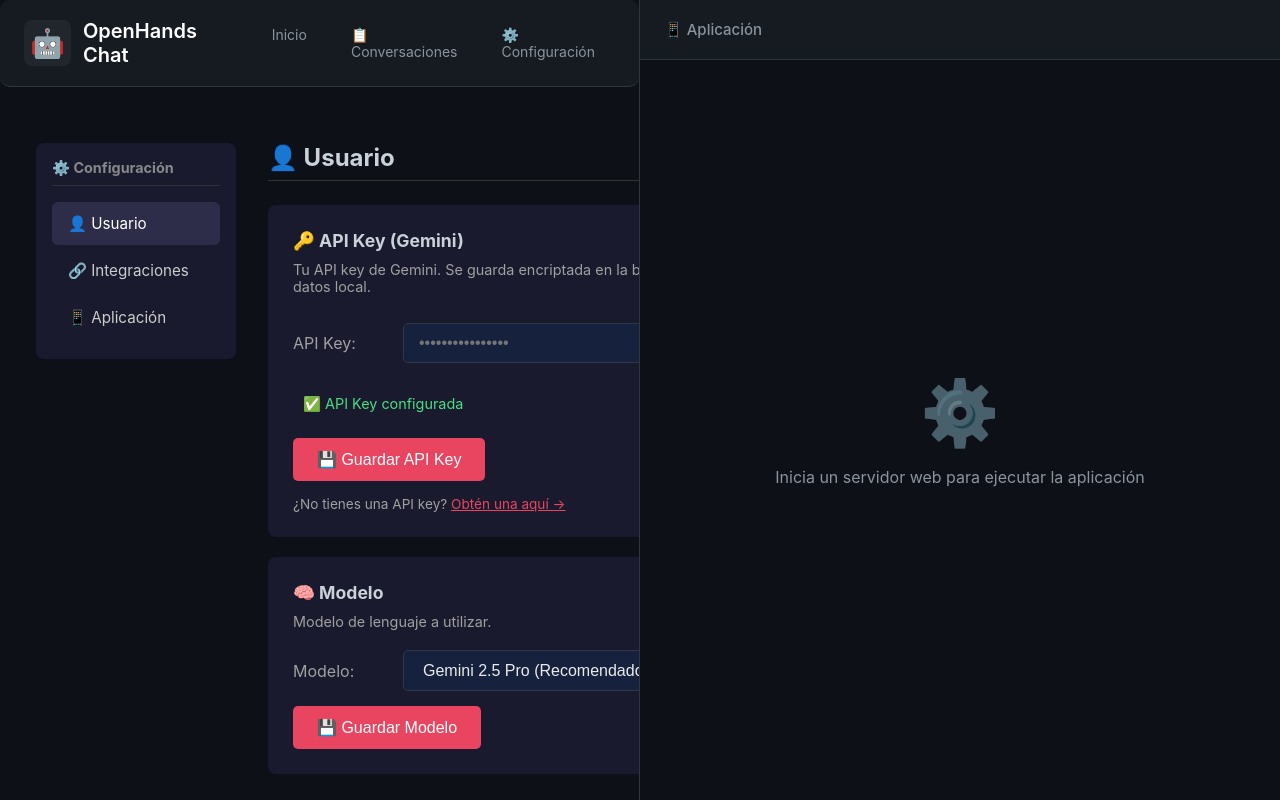
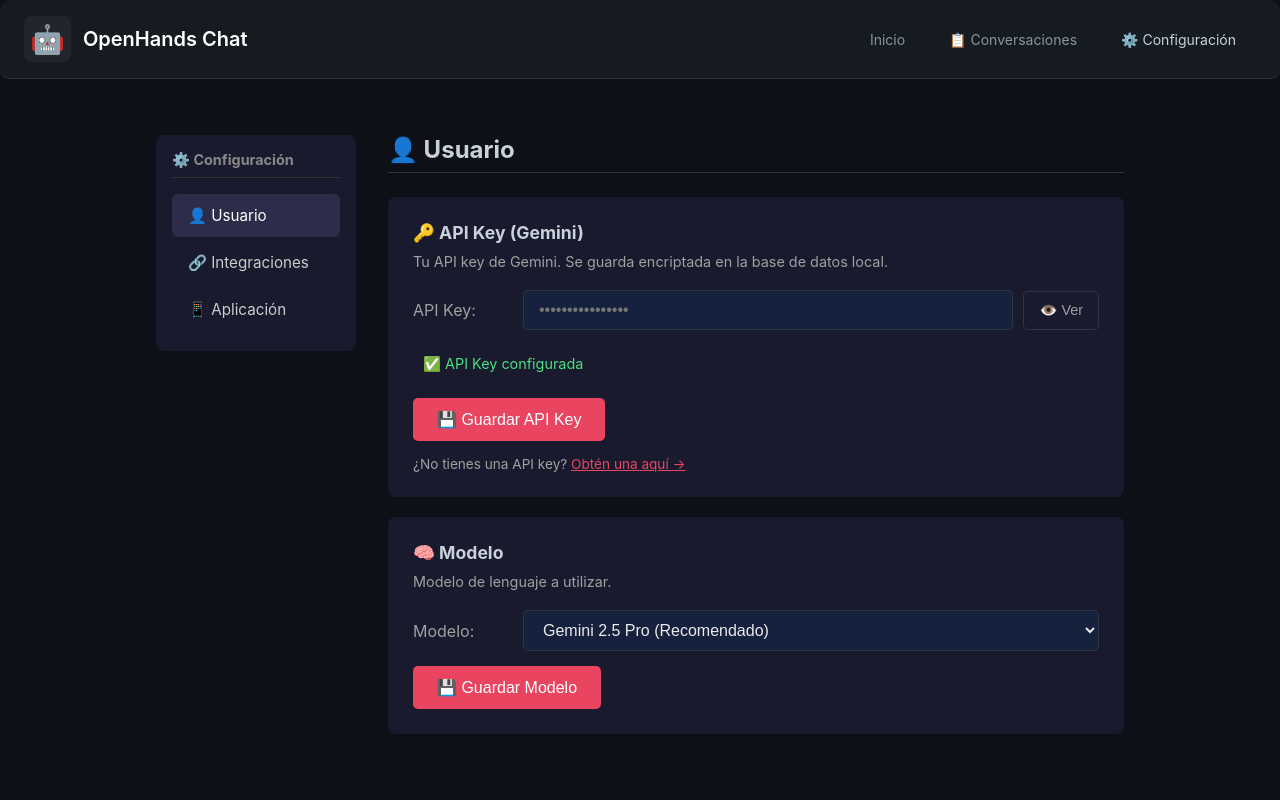
Before and after one commit to jpachast/test03, a FastAPI app: page /settings in a window 1280 px wide. Run offline with FastAPI, Linux system fonts and the light colour scheme; data comes from the database, SQL or seed files in the repository.

Commit message:
Settings: usar layout single-panel sin panel derecho
Co-authored-by: openhands <openhands@all-hands.dev>

```diff
--- a/04_proyecto/openhands-chat/static/css/layout.css
+++ b/04_proyecto/openhands-chat/static/css/layout.css
@@ -250,3 +250,15 @@ html, body {
         display: none;
     }
 }
+
+/* Layout sin panel derecho */
+.app-layout.single-panel {
+    display: flex !important;
+}
+
+.app-layout.single-panel .left-panel.full-width {
+    width: 100% !important;
+    max-width: 100% !important;
+    min-width: 100% !important;
+    border-right: none !important;
+}
--- a/04_proyecto/openhands-chat/static/css/settings.css
+++ b/04_proyecto/openhands-chat/static/css/settings.css
@@ -122,3 +122,8 @@
                 grid-template-columns: 1fr;
             }
         }
+
+/* Override para página de settings sin panel derecho */
+body {
+    background: #0d1117;
+}
--- a/04_proyecto/openhands-chat/ui/templates/settings.html
+++ b/04_proyecto/openhands-chat/ui/templates/settings.html
@@ -1,20 +1,35 @@
-{% extends "base.html" %}
+<!DOCTYPE html>
+<html lang="es">
+<head>
+    <meta charset="UTF-8">
+    <meta name="viewport" content="width=device-width, initial-scale=1.0">
+    <title>Configuración - OpenHands Chat</title>
+    <link rel="stylesheet" href="/static/style.css">
+    <link rel="stylesheet" href="/static/css/layout.css">
+    <link rel="stylesheet" href="/static/css/settings.css">
+</head>
+<body>
+    <div class="app-layout single-panel">
+        <div class="left-panel full-width">
+            <header class="app-header">
+                <div class="header-left">
+                    <span class="logo">🤖</span>
+                    <span class="app-title">OpenHands Chat</span>
+                </div>
+                <nav class="header-nav">
+                    <a href="/">Inicio</a>
+                    <a href="/conversations">📋 Conversaciones</a>
+                    <a href="/settings" class="active">⚙️ Configuración</a>
+                </nav>
+            </header>
 
-{% block title %}Configuración - OpenHands Chat{% endblock %}
-
-{% block extra_css %}
-<link rel="stylesheet" href="/static/css/settings.css">
-{% endblock %}
-
-{% block alerts %}
             {% if request.query_params.get('saved') %}
             <div class="alert alert-success">
                 ✅ Configuración guardada correctamente
             </div>
             {% endif %}
-{% endblock %}
 
-{% block left_content %}
+            <div class="left-content">
 <div class="settings-layout">
     <!-- Navegación lateral -->
     <nav class="settings-nav">
@@ -203,8 +218,10 @@
         </div>
     </div>
 </div>
-{% endblock %}
+            </div>
+        </div>
+    </div>
 
-{% block scripts %}
     <script src="/static/js/settings.js"></script>
-{% endblock %}
+</body>
+</html>
```
Lines whose indentation alone changed are shown as unchanged.
